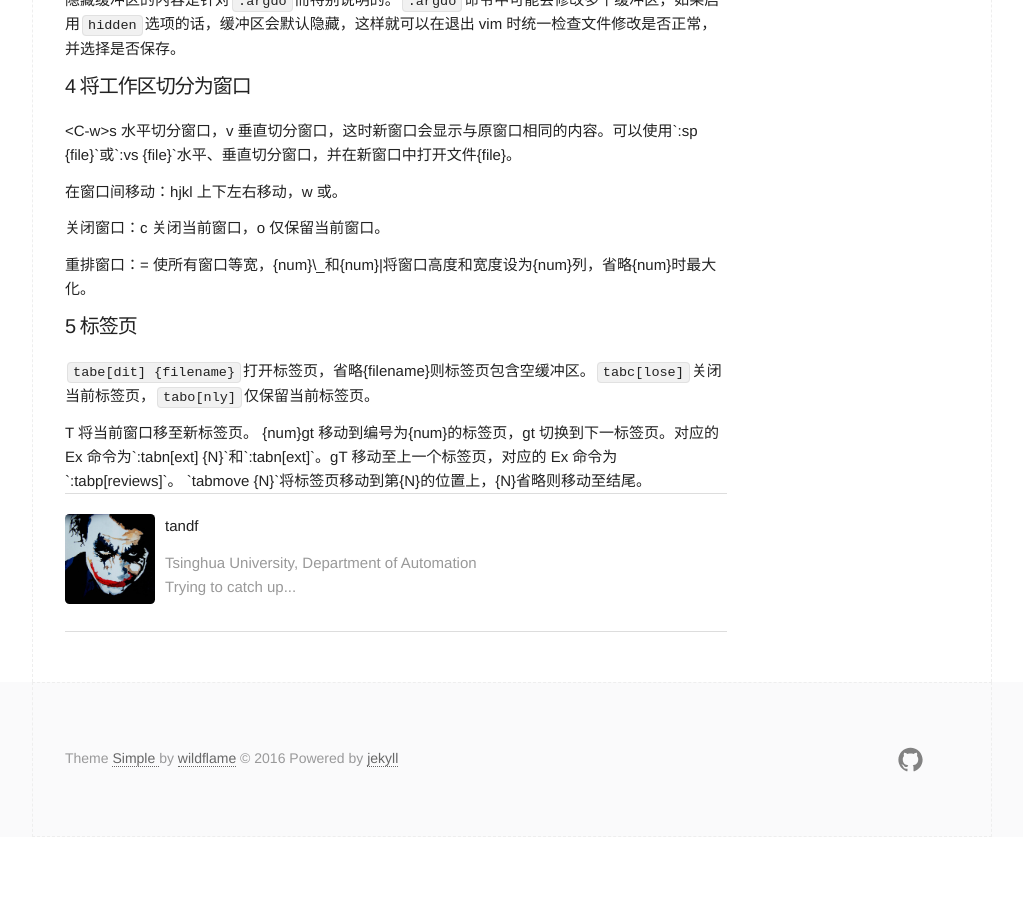
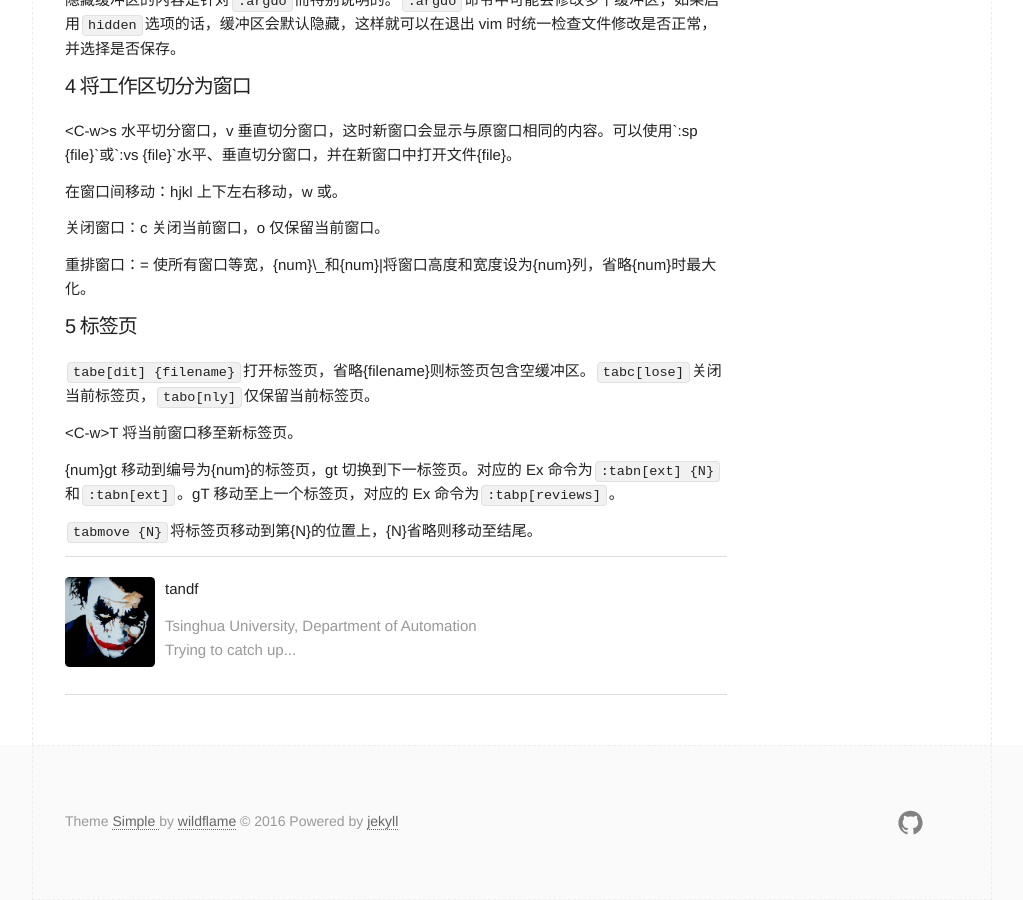
Before and after one commit to tandf/tandf.github.io, a Jekyll site: the page built from _posts/2018-01-13-Studying-Vim-NO3.md, in a window 1280 px wide and 900 px high, scrolled down 2024 px. Shown: the whole window, without its empty margins (128-1151 px from the left). Built offline with Jekyll 4.4.1, drawn with Linux system fonts in a browser that asks for light colours; before the commit the page ends 2861 px from its top, so only the background shows below that.

Commit message:
lines shouldn't start with <

```diff
--- a/_posts/2018-01-13-Studying-Vim-NO3.md
+++ b/_posts/2018-01-13-Studying-Vim-NO3.md
@@ -82,7 +82,7 @@ category: Vim
 ### 5 标签页
 `tabe[dit] {filename}`打开标签页，省略{filename}则标签页包含空缓冲区。`tabc[lose]`关闭当前标签页，`tabo[nly]`仅保留当前标签页。
 
-<C-w>T 将当前窗口移至新标签页。
+\<C-w>T 将当前窗口移至新标签页。
 
 {num}gt 移动到编号为{num}的标签页，gt 切换到下一标签页。对应的 Ex 命令为`:tabn[ext] {N}`和`:tabn[ext]`。gT 移动至上一个标签页，对应的 Ex 命令为`:tabp[reviews]`。
 
```
Also changed, not shown: 1 other file.
